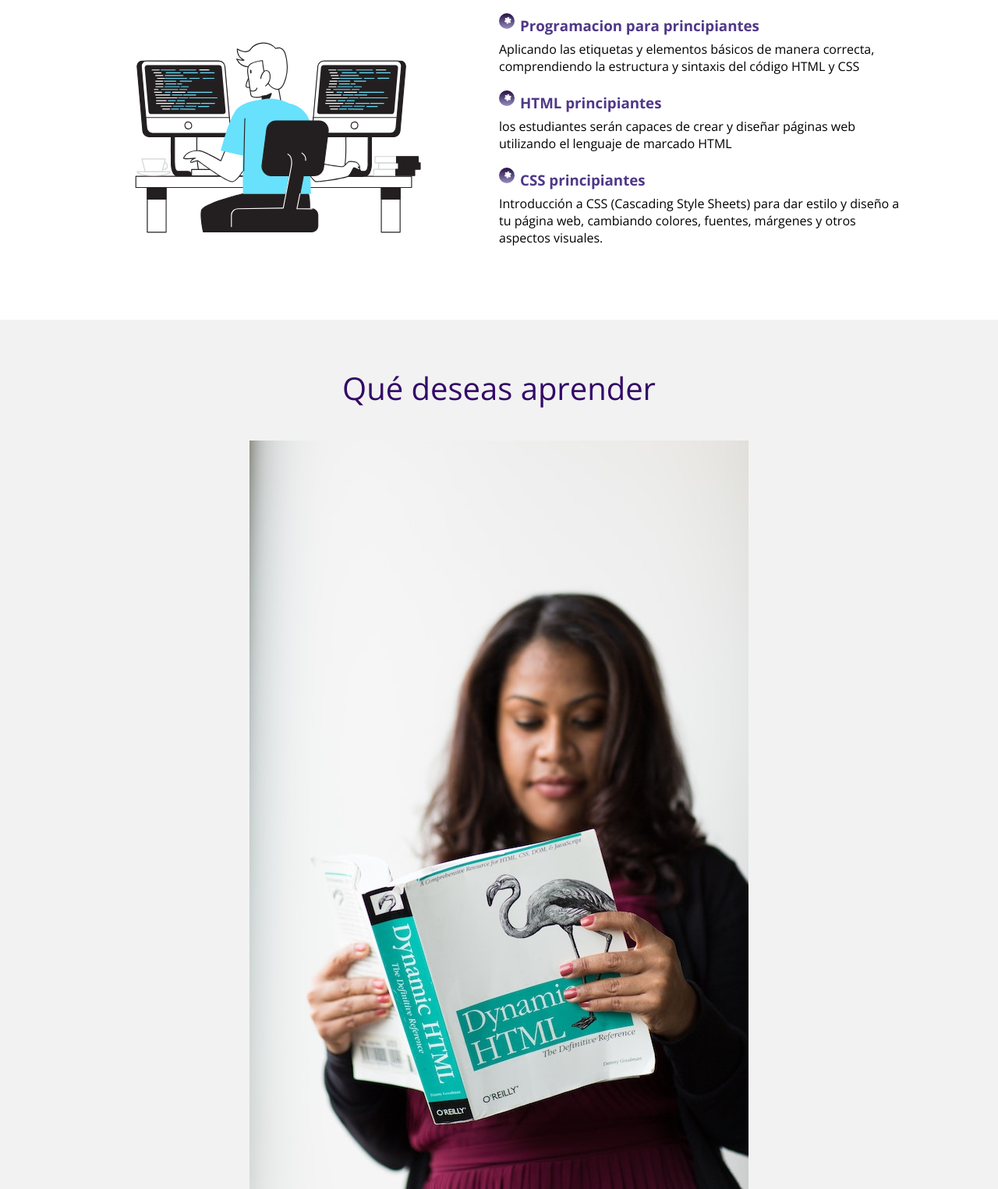
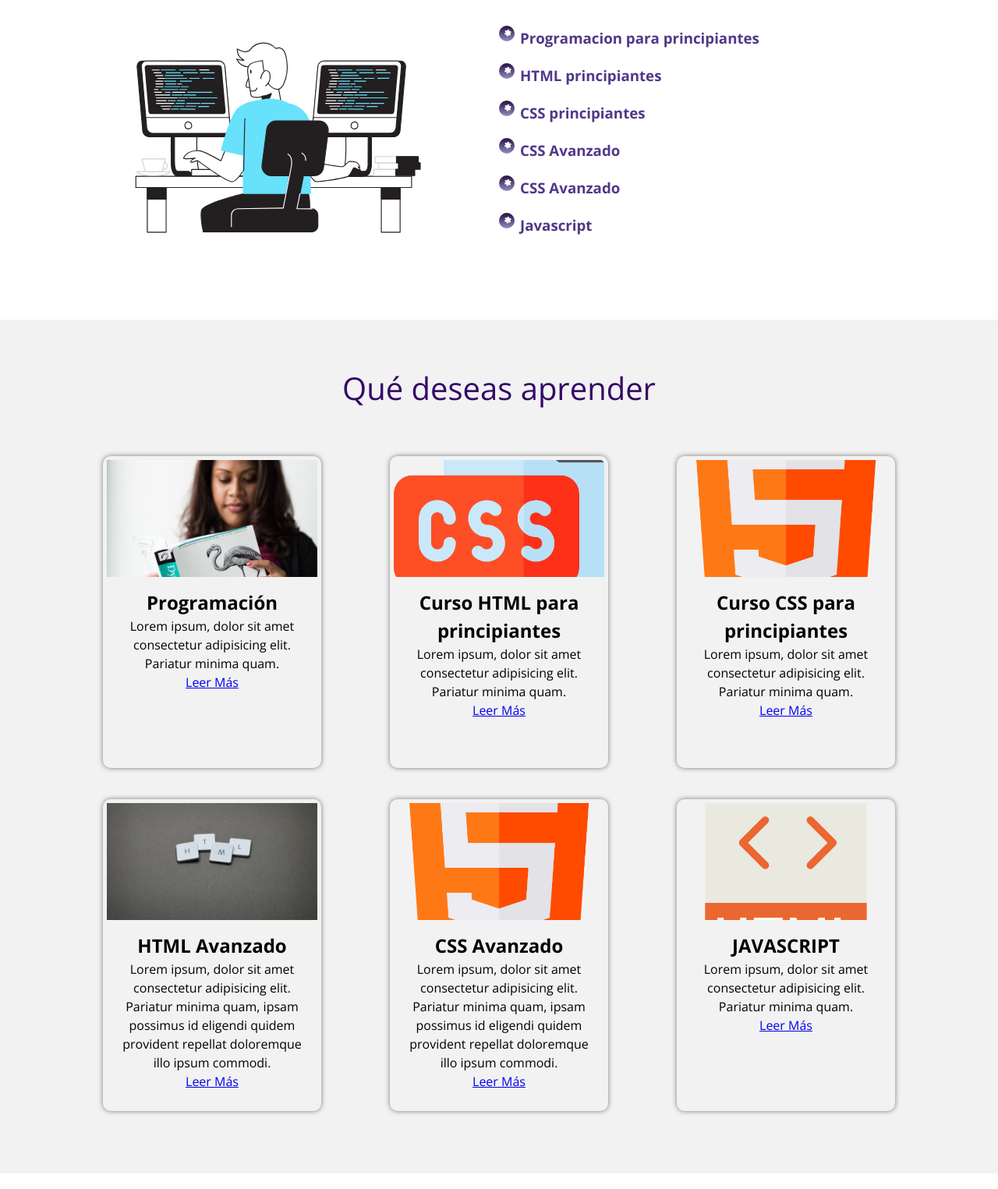
Before and after one commit to lunaesc/proyecto-las-2-H, a plain HTML site: page src/index.html in a window 1280 px wide. Shown: the part 792-2317 px from the top of the page at 78% size. Drawn offline with nearby package versions, Linux system fonts and the light colour scheme; a web font is replaced by a local one.

Commit message:
cambie la clase del div anterior llamada card2 por imagen-port y comente el codigo p con el codigo <!---->

```diff
--- a/src/index.html
+++ b/src/index.html
@@ -54,21 +54,37 @@
                     <div class="service">
                         <h3 class="n-service"><span class="number">*</span>Programacion
                             para principiantes</h3>
-                        <p>Aplicando las etiquetas y elementos básicos de manera correcta, comprendiendo la estructura y sintaxis del código HTML y CSS</p>
+                        <!--<p>Aplicando las etiquetas y elementos básicos de manera correcta, comprendiendo la estructura y sintaxis del código HTML y CSS</p>-->
                     </div>
                     <div class="service">
                         <h3 class="n-service"><span class="number">*</span>HTML
                             principiantes</h3>
-                            <p> los estudiantes serán capaces de crear y diseñar páginas web utilizando el lenguaje de marcado HTML</p>
+                            <!--<p> los estudiantes serán capaces de crear y diseñar páginas web utilizando el lenguaje de marcado HTML</p>-->
 
                         </div>
                     <div class="service">
                         <h3 class="n-service"><span class="number">*</span>CSS
                             principiantes</h3>
-                            <p>Introducción a CSS (Cascading Style Sheets) para dar estilo y diseño a tu página web, cambiando colores, fuentes, márgenes y otros aspectos visuales. </p>
+                            <!--<p>Introducción a CSS (Cascading Style Sheets) para dar estilo y diseño a tu página web, cambiando colores, fuentes, márgenes y otros aspectos visuales. </p>-->
 
                         </div>
+                        <div class="service">
+                            <h3 class="n-service"><span class="number">*</span>CSS
+                                Avanzado</h3>
+                                <!--<p>Introducción a CSS (Cascading Style Sheets) para dar estilo y diseño a tu página web, cambiando colores, fuentes, márgenes y otros aspectos visuales. </p>-->
 
+                            </div>
+                            <div class="service">
+                                <h3 class="n-service"><span class="number">*</span>CSS
+                                    Avanzado</h3>
+                                    <!--<p>Introducción a CSS (Cascading Style Sheets) para dar estilo y diseño a tu página web, cambiando colores, fuentes, márgenes y otros aspectos visuales. </p>-->
+
+                                </div>
+                                <div class="service">
+                                    <h3 class="n-service"><span class="number">*</span>Javascript</h3>
+                                        <!--<p>Introducción a CSS (Cascading Style Sheets) para dar estilo y diseño a tu página web, cambiando colores, fuentes, márgenes y otros aspectos visuales. </p>-->
+
+                                    </div>
                 </div>
             </div>
         </section>
@@ -76,7 +92,7 @@
             <div class="contenedor">
                 <h2 class="subtitulo">Qué deseas aprender</h2>
                 <div class="contenedor-galeria">
-                    <div class="card2">
+                    <div class="imagen-port">
                         <img src="img/img1.jpg" alt="" class="img-galeria">
                         <div class="contenido-card2">
                             <h2>Programación</h2>
@@ -84,43 +100,43 @@
                             <a href="#">Leer Más</a>
                         </div>
                     </div>
-                    <div class="card2">
+                    <div class="imagen-port">
 
                         <img src="img/css.png" alt="" class="img-galeria">
                         <div class="contenido-card2">
-                            <h2>Programación</h2>
+                            <h2>Curso HTML para principiantes</h2>
                             <p>Lorem ipsum, dolor sit amet consectetur adipisicing elit. Pariatur minima quam.</p>
                             <a href="#">Leer Más</a>
                         </div>
                     </div>
-                    <div class="card2">
+                    <div class="imagen-port">
                          <img src="img/html.png" alt="" class="img-galeria">
                          <div class="contenido-card2">
-                            <h2>Programación</h2>
+                            <h2>Curso CSS para principiantes</h2>
                             <p>Lorem ipsum, dolor sit amet consectetur adipisicing elit. Pariatur minima quam.</p>
                             <a href="#">Leer Más</a>
                         </div>
                     </div>
-                <!--<div class="card2">
+                <div class="imagen-port">
                     <img src="img/img4.jpg" alt="" class="img-galeria">
                     <div class="contenido-card2">
-                        <h2>Programación</h2>
+                        <h2>HTML Avanzado</h2>
                         <p>Lorem ipsum, dolor sit amet consectetur adipisicing elit. Pariatur minima quam, ipsam possimus id eligendi quidem provident repellat doloremque illo ipsum commodi.</p>
                         <a href="#">Leer Más</a>
                     </div>
                 </div>
-                <div class="card2">
+                <div class="imagen-port">
                     <img src="img/html.png" alt="" class="img-galeria">
                     <div class="contenido-card2">
-                        <h2>Programación</h2>
+                        <h2>CSS Avanzado</h2>
                         <p>Lorem ipsum, dolor sit amet consectetur adipisicing elit. Pariatur minima quam, ipsam possimus id eligendi quidem provident repellat doloremque illo ipsum commodi.</p>
                         <a href="#">Leer Más</a>
                     </div>
-                </div>-->
-                <div class="card2">
+                </div>
+                <div class="imagen-port">
                     <img src="img/html 2.png" alt="" class="img-galeria">
                     <div class="contenido-card2">
-                        <h2>Programación</h2>
+                        <h2>JAVASCRIPT</h2>
                         <p>Lorem ipsum, dolor sit amet consectetur adipisicing elit. Pariatur minima quam.</p>
                         <a href="#">Leer Más</a>
                     </div>
```
